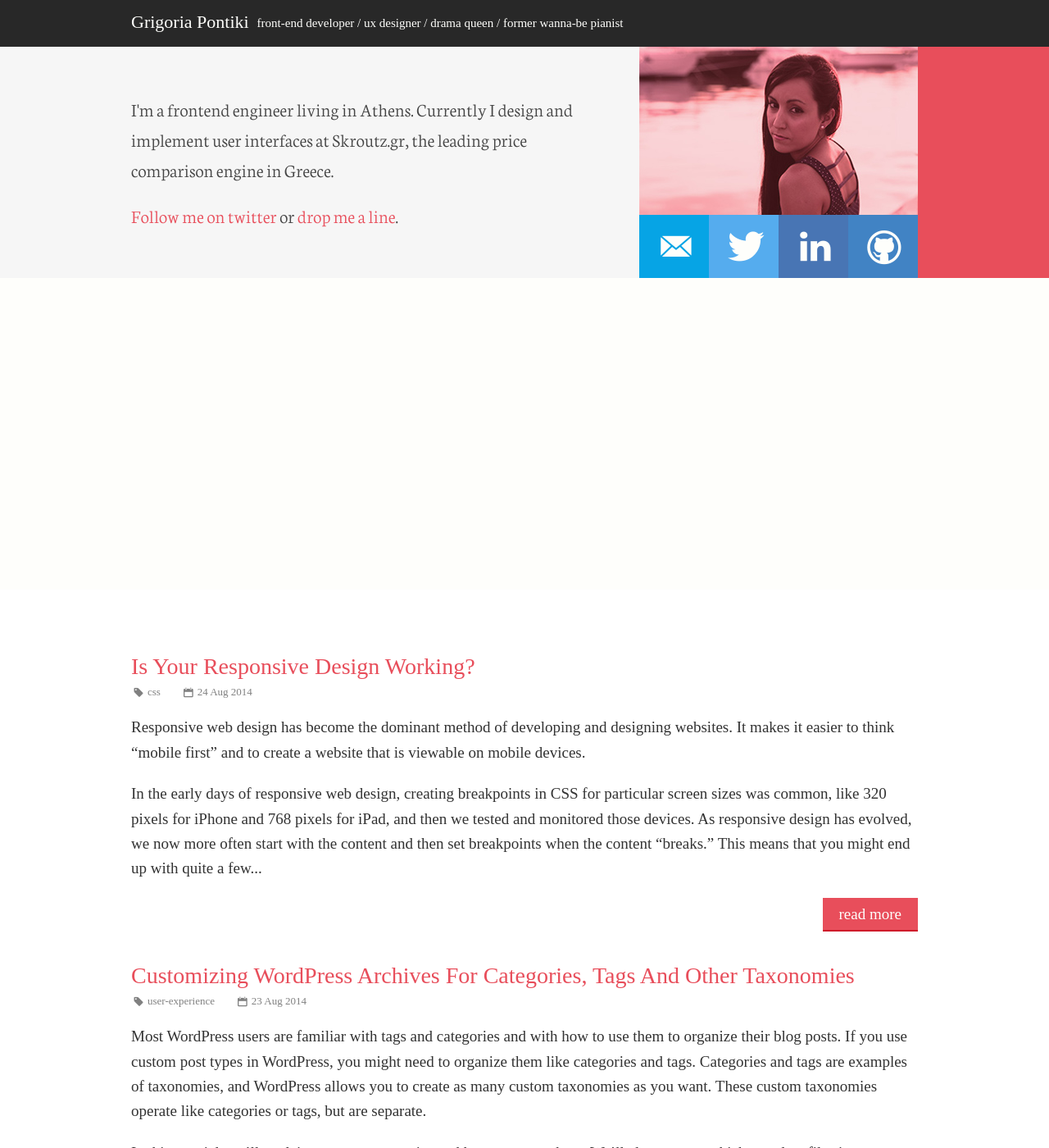
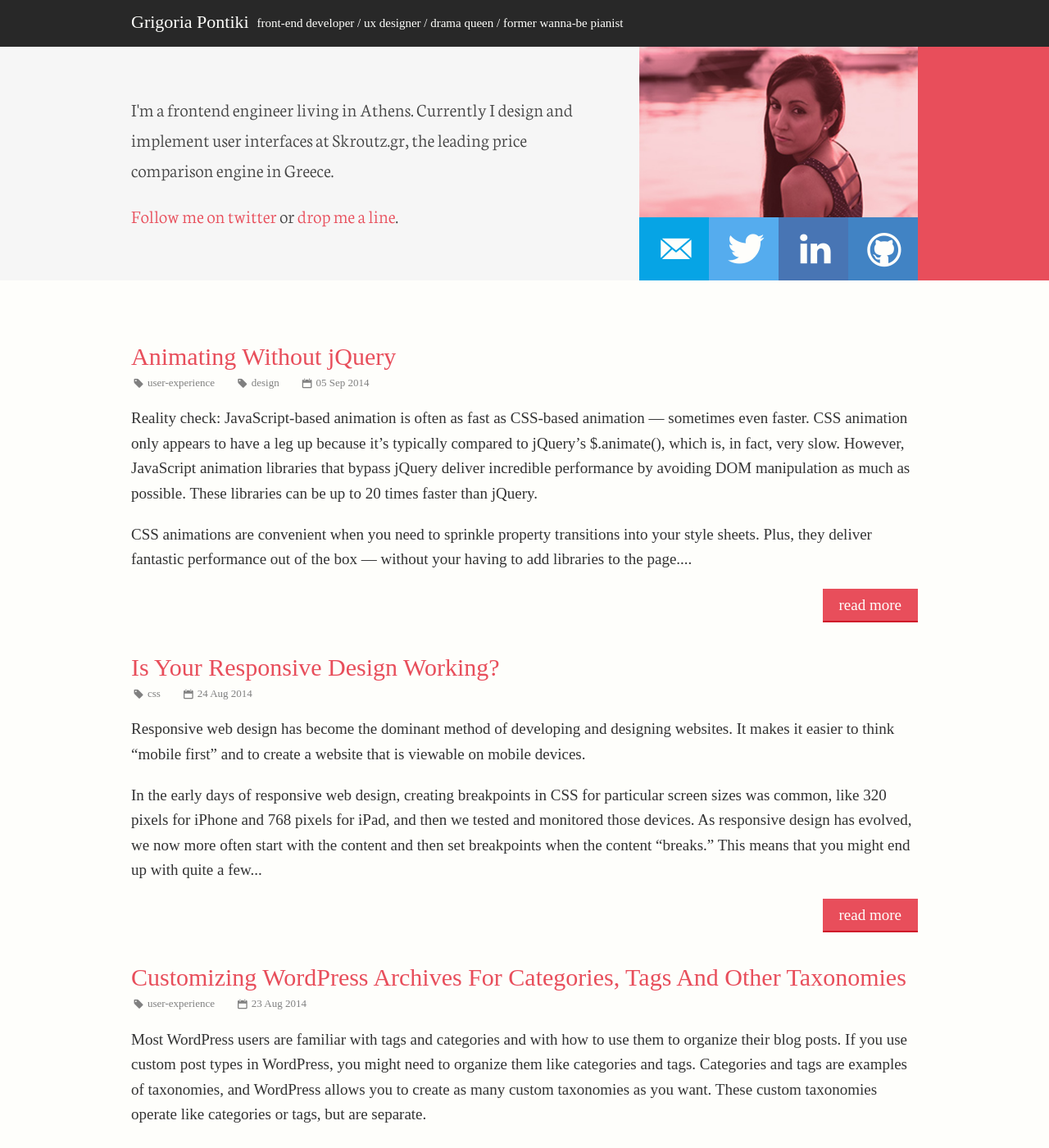
Before and after one commit to grigoria/blog, a Jekyll site: the page built from index.html, in a window 1280 px wide and 1400 px high. Shown: the whole window at 82% size. Built offline with Jekyll 4.4.1, drawn with Linux system fonts in a browser that asks for light colours; nearby versions of some CDN libraries.

Commit message:
Parallax effect in index page

```diff
--- /dev/null
+++ b/_posts/2014-09-05-third-post.md
@@ -0,0 +1,11 @@
+---
+layout: post
+title:  "Animating Without jQuery"
+date:   2014-09-05 23:57:39
+tags: user-experience design
+---
+
+<p>Reality check: JavaScript-based animation is often as fast as CSS-based animation — sometimes even faster. CSS animation only appears to have a leg up because it’s typically compared to jQuery’s $.animate(), which is, in fact, very slow. However, JavaScript animation libraries that bypass jQuery deliver incredible performance by avoiding DOM manipulation as much as possible. These libraries can be up to 20 times faster than jQuery.</p>
+<p>CSS animations are convenient when you need to sprinkle property transitions into your style sheets. Plus, they deliver fantastic performance out of the box — without your having to add libraries to the page. However, when you use CSS transitions to power rich motion design (the kind you see in the latest versions of iOS and Android), they become too difficult to manage or their features simply fall short.</p>
+<p>Before continuing, let’s get our terminology straight. A taxonomy is a WordPress content type, used primarily to organize content of any other content type. The two taxonomies everyone is familiar with are built in: categories and tags. We tend to call an individual posting of a tag a “tag,” but to be precise, we should refer to it as a “term” in the “tag” taxonomy. We pretty much always refer to items in a custom taxonomy as “terms.”</p>
+<p>Categories and tags represent the two types of taxonomies: hierarchical and non-hierarchical. Like categories, hierarchical taxonomies can have parent-child relationships between terms in the taxonomy. For example, you might have on your blog a “films” category that has several child categories, with names like “foreign” and “domestic.” Custom taxonomies may also be hierarchical, like categories, or non-hierarchical, like tags.</p>
--- a/_sass/_general.scss
+++ b/_sass/_general.scss
@@ -165,6 +165,7 @@
   background: $black;
   padding: 10px 0;
   position: fixed;
+  top: 0;
   z-index: 10;
   height: 37px;
   font-family: $freight;
@@ -282,7 +283,7 @@
   margin-bottom: $vr;
 
   h4 {
-    font-size: 28px;
+    font-size: 30px;
     font-family: $franklin;
     color: $grey2;
   }
--- a/_sass/_index.scss
+++ b/_sass/_index.scss
@@ -7,6 +7,11 @@
   background: -ms-linear-gradient(left,  $grey 0%,$grey 71%,$fuchsia 71%,$fuchsia 100%);
   background: linear-gradient(to right,  $grey 0%,$grey 71%,$fuchsia 71%,$fuchsia 100%);
   filter: progid:DXImageTransform.Microsoft.gradient( startColorstr='$grey', endColorstr='$fuchsia',GradientType=1 );
+  position: absolute;
+  top: 0;
+  left: 0;
+  right: 0;
+  margin-bottom: $vr*1.5;
 
   .description {
     float: left;
@@ -34,7 +39,7 @@
 
     img {
       max-height: 100%;
-      height: 207px; // DELETE
+      height: 210px;
     }
 
     ul {
@@ -52,7 +57,6 @@
           margin-top: -2px;
           padding: 20px 0 0 19px;
           @include border-box;
-          @include transition(all, .3s, ease);
         }
 
         &:first-child a {
@@ -86,13 +90,13 @@
 
 #main {
   margin-top: 360px;
-  background: #fff;
+  background: $white;
   position: relative;
   top: 20px;
   z-index: 2;
 
   .articles-list {
-    margin-top: $vr*2;
+    margin-top: $vr;
   }
 }
 
--- a/index.html
+++ b/index.html
@@ -24,7 +24,7 @@
     <div class="description">
       <section>
         <p>I'm a frontend engineer living in Athens. Currently I design and implement user interfaces at Skroutz.gr, the leading price comparison engine in Greece.</p>
-        <p><a href="#" target="_blank" rel="external">Follow me on twitter</a> or <a href="#" target="_blank" rel="external">drop me a line</a>.</p>
+        <p><a href="https://twitter.com/grigoriap" target="_blank" rel="external">Follow me on twitter</a> or <a href="mailto:grigoria.pontiki@gmail.com" target="_blank" rel="external">drop me a line</a>.</p>
       </section>
     </div>
   </div>
@@ -56,13 +56,17 @@
 
 <script src="//code.jquery.com/jquery-2.1.1.min.js"></script>
 <script type="text/javascript">
+
   window.onload = (function(){
     $(window).scroll(function () {
-      if( $(window).scrollTop() > 380 ) {
+      var topDist = $(document).scrollTop();
+          $('#about-me').css('margin-top', (topDist/10)*9);
+
+      if( $(window).scrollTop() > 140 ) {
         $(".social-header").addClass("is-visible");
         $(".social-header").removeClass("is-hidden");
       }
-      if( $(window).scrollTop() < 380 ) {
+      if( $(window).scrollTop() < 140 ) {
         $(".social-header").removeClass("is-visible");
         $(".social-header").addClass("is-hidden");
       }
```
